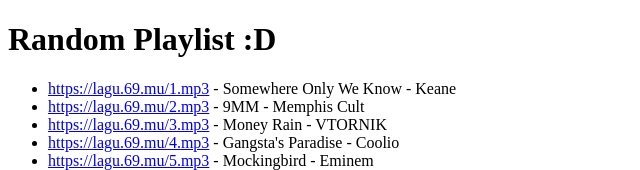
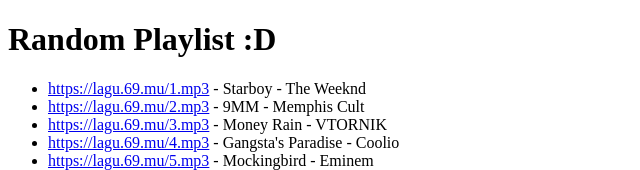
Before and after one commit to oceancodezzz/lagu.69.mu, a plain HTML site: page list.html in a window 1280 px wide. Shown: the top 170 px of the page, without its empty margins (0-640 px from the left). Drawn offline with Linux system fonts and the light colour scheme.

Commit message:
Update list.html

```diff
--- a/list.html
+++ b/list.html
@@ -8,7 +8,7 @@
 <body>
     <h1>Random Playlist :D</h1>
     <ul>
-        <li><a href="https://lagu.69.mu/1.mp3">https://lagu.69.mu/1.mp3</a> - Somewhere Only We Know - Keane<br></li>
+        <li><a href="https://lagu.69.mu/1.mp3">https://lagu.69.mu/1.mp3</a> - Starboy - The Weeknd<br></li>
         <li><a href="https://lagu.69.mu/2.mp3">https://lagu.69.mu/2.mp3</a> - 9MM - Memphis Cult<br></li>
         <li><a href="https://lagu.69.mu/3.mp3">https://lagu.69.mu/3.mp3</a> - Money Rain - VTORNIK<br></li>
         <li><a href="https://lagu.69.mu/4.mp3">https://lagu.69.mu/4.mp3</a> - Gangsta's Paradise - Coolio<br></li>
```
